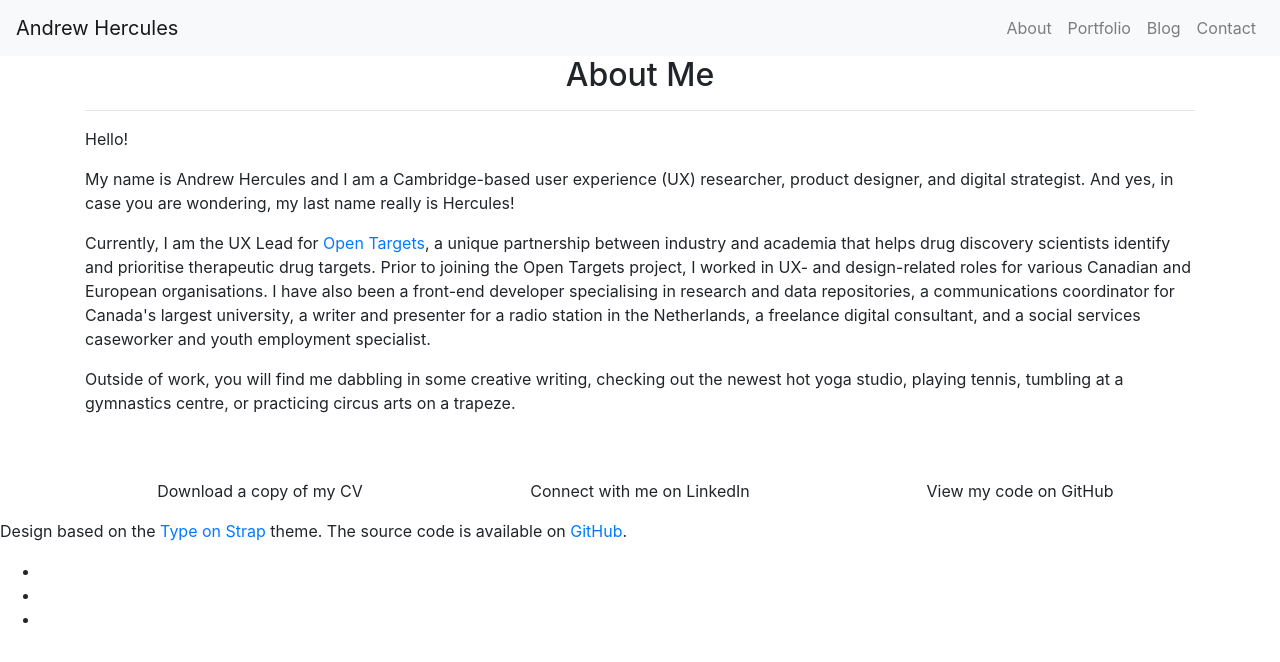
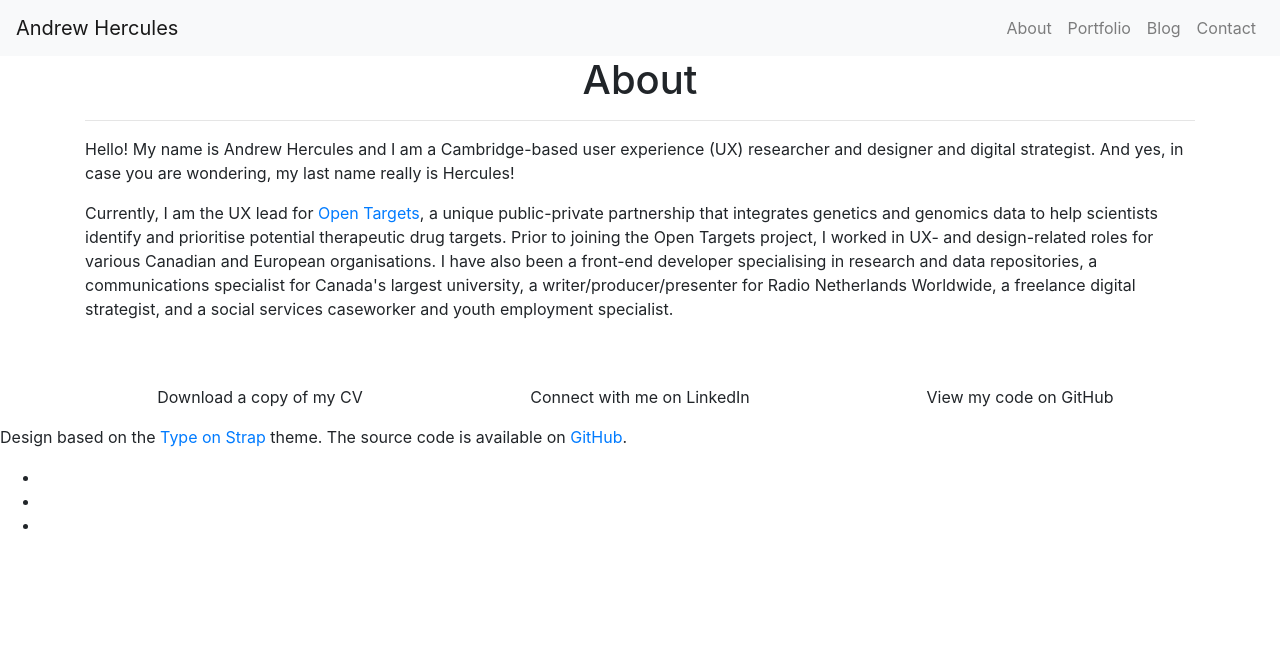
Before and after one commit to andrewhercules/andrewhercules.github.io, a Jekyll site: the page built from about.html, in a window 1280 px wide. Shown: the top 662 px of the page. Built offline with Jekyll 4.4.1, drawn with Linux system fonts in a browser that asks for light colours; nearby versions of some CDN libraries.

Commit message:
Updated About page content and layout

```diff
--- a/about.html
+++ b/about.html
@@ -6,29 +6,23 @@ layout: default
     <div class="container">
       <div class="row add-margin-top">
         <div class="col-lg-12 text-center">
-          <h2>About Me</h2>
-          <hr class="star-primary">
+          <h1 class="page-name">About</h1>
+          <hr class="h1-underline">
         </div>
       </div>
       <div class="row">
         <div class="col-lg-12">
-          <p>
-            Hello!
+          <p class="page-text">
+            Hello! My name is Andrew Hercules and I am a Cambridge-based user experience (UX) researcher and designer and
+            digital strategist. And yes, in case you are wondering, my last name really is Hercules!
           </p>
-          <p>
-            My name is Andrew Hercules and I am a Cambridge-based user experience (UX) researcher, product designer, and digital strategist.
-            And yes, in case you are wondering, my last name really is Hercules!
-          </p>
-          <p>
-            Currently, I am the UX Lead for <a href="http://www.opentargets.org/" target="_blank">Open Targets</a>, a unique partnership between
-            industry and academia that helps drug discovery scientists identify and prioritise therapeutic drug targets. Prior to joining the Open Targets project,
-            I worked in UX- and design-related roles for various Canadian and European organisations. I have also been a front-end developer specialising in research and data
-            repositories, a communications coordinator for Canada's largest university, a writer and presenter for a radio station in the Netherlands, a freelance digital consultant,
-            and a social services caseworker and youth employment specialist.
-          </p>
-          <p>
-            Outside of work, you will find me dabbling in some creative writing, checking out the newest hot yoga studio, playing tennis, tumbling at a gymnastics
-            centre, or practicing circus arts on a trapeze.
+          <p class="page-text">
+            Currently, I am the UX lead for <a class="external-link" href="http://www.opentargets.org/" target="_blank">Open Targets</a>,
+            a unique public-private partnership that integrates genetics and genomics data to help scientists identify and prioritise
+            potential therapeutic drug targets. Prior to joining the Open Targets project, I worked in UX- and design-related roles for various
+            Canadian and European organisations. I have also been a front-end developer specialising in research and data repositories,
+            a communications specialist for Canada's largest university, a writer/producer/presenter for Radio Netherlands Worldwide,
+            a freelance digital strategist, and a social services caseworker and youth employment specialist.
           </p>
         </div>
       </div>
@@ -37,19 +31,19 @@ layout: default
       <div class="row">
         <div class="col-lg-4 col-md-4 text-center">
           <div class="service-box">
-            <a href="docs/Andrew_Hercules_CV.pdf"><i class="fa fa-4x fa-file-pdf-o"></i></a>
+            <a href="/assets/docs/Andrew_Hercules_CV.pdf"><i class="fa fa-4x fa-file-pdf-o ico-link"></i></a>
             <p>Download a copy of my CV</p>
           </div>
         </div>
         <div class="col-lg-4 col-md-4 text-center">
           <div class="service-box">
-            <a href="http://linkedin.com/in/andrewhercules" target="_blank"><i class="fa fa-4x fa-linkedin-square"></i></a>
+            <a href="http://linkedin.com/in/andrewhercules" target="_blank"><i class="fa fa-4x fa-linkedin-square ico-link"></i></a>
             <p>Connect with me on LinkedIn</p>
           </div>
         </div>
         <div class="col-lg-4 col-md-4 text-center">
           <div class="service-box">
-            <a href="http://github.com/andrewhercules" target="_blank"><i class="fa fa-4x fa-github"></i></a>
+            <a href="http://github.com/andrewhercules" target="_blank"><i class="fa fa-4x fa-github ico-link"></i></a>
             <p>View my code on GitHub</p>
           </div>
         </div>
```
